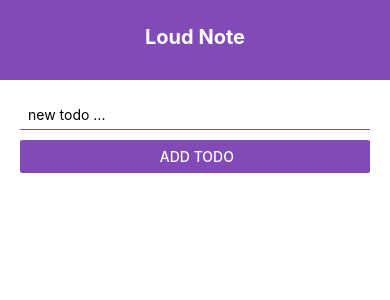
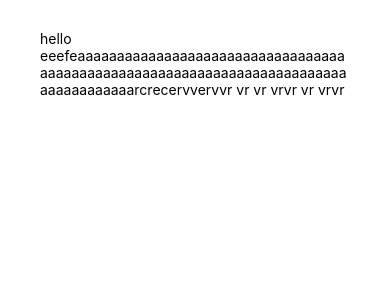
Before and after one commit to umerfarooq777/Loud-Note, a React Native app: screen / in a window 390 px wide. Shown: the top 300 px of the page. Built offline with nearby package versions, Linux system fonts and the light colour scheme.

Commit message:
native base component added

```diff
--- a/App.js
+++ b/App.js
@@ -11,6 +11,7 @@ import {
   View,
 } from 'react-native';
 import Flatlist from './src/components/Flatlist';
+import NativeBase from './src/components/native base';
 import Todo from './src/components/todo';
 
 const App = () => {
@@ -18,8 +19,21 @@ const App = () => {
 
   return (
     <>
-      <Todo />
+
+    <NativeBase/>
+      {/* <Todo /> */}
       {/* <Flatlist/> */}
+
+
+
+
+
+
+
+
+
+
+
       {/* <View>
   <Text>helllo Work</Text>
 </View> */}
--- a/package.json
+++ b/package.json
@@ -11,8 +11,11 @@
   },
   "dependencies": {
     "expo-linear-gradient": "^11.4.0",
+    "native-base": "^3.4.13",
     "react": "18.0.0",
-    "react-native": "0.69.4"
+    "react-native": "0.69.4",
+    "react-native-safe-area-context": "^3.3.2",
+    "react-native-svg": "^12.1.1"
   },
   "devDependencies": {
     "@babel/core": "^7.12.9",
--- /dev/null
+++ b/src/components/native base/index.js
@@ -0,0 +1,58 @@
+import React, {useState} from 'react';
+import {
+  SafeAreaView,
+  TouchableOpacity,
+  ScrollView,
+  FlatList,
+  Button,
+  StyleSheet,
+  Text,
+  TextInput,
+  View,
+} from 'react-native';
+
+export default function NativeBase(){
+
+
+  return (
+    <>
+      <View style={styles.container}>
+
+<Text>hello eeefeaaaaaaaaaaaaaaaaaaaaaaaaaaaaaaaaaaaaaaaaaaaaaaaaaaaaaaaaaaaaaaaaaaaaaaaaaaaaaaaaaaaaarcrecervvervvr vr vr vrvr vr vrvr</Text>
+
+      </View>
+
+
+    </>
+  );
+};
+
+const styles = StyleSheet.create({
+  container: {
+    flex: 1,
+    backgroundColor: '#fff',
+    paddingTop: 30,
+    paddingHorizontal: 40,
+    // alignItems: 'center',
+    // justifyContent: 'center',
+  },
+  textWhite: {
+    color: '#333',
+  },
+  input: {
+    borderWidth: 1,
+    borderColor: '#333',
+    padding: 8,
+    margin: 10,
+    width: 200,
+  },
+  item: {
+    marginTop: 30,
+    marginLeft:30,
+    padding: 30,
+    color:'#fff',
+    backgroundColor: 'purple',
+    fontSize: 20,
+
+  },
+});
```
Also changed, not shown: 1 other file (tests, documents, lock files or other folders).
